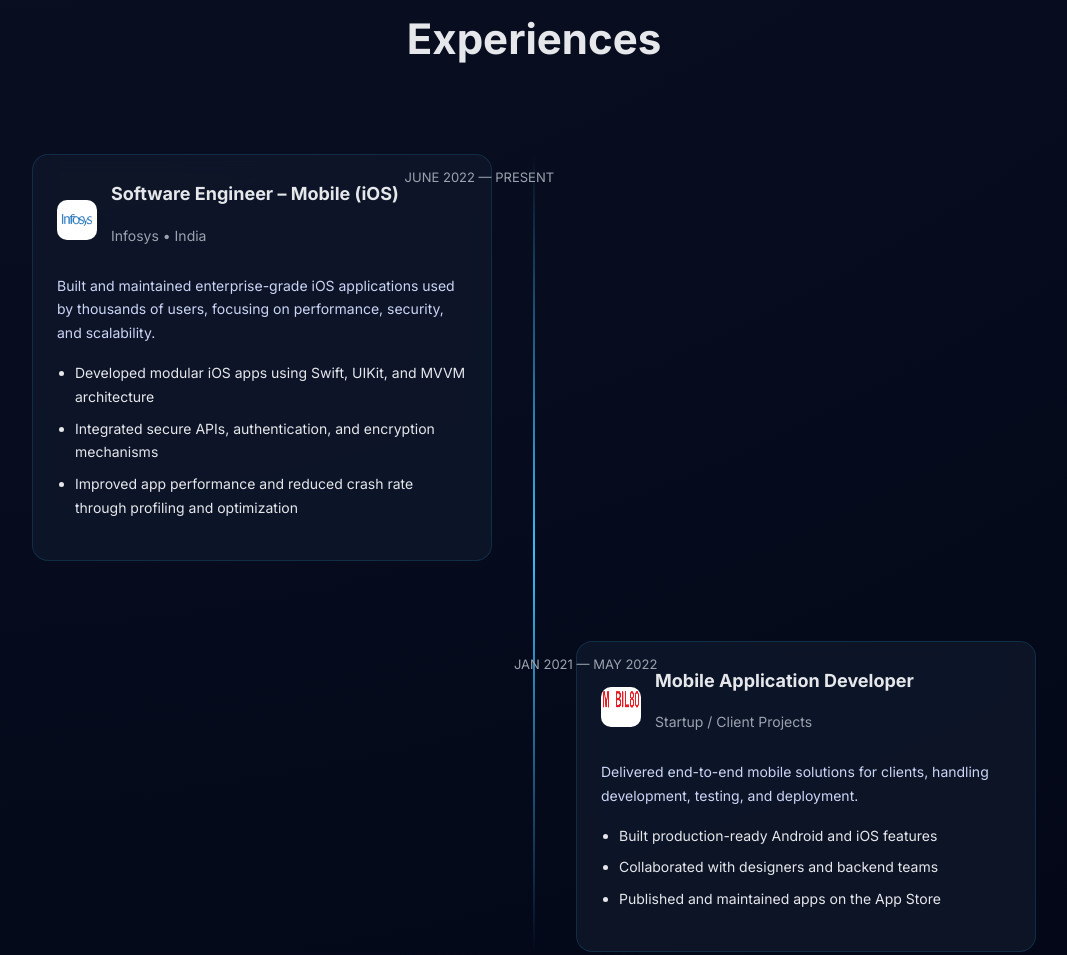
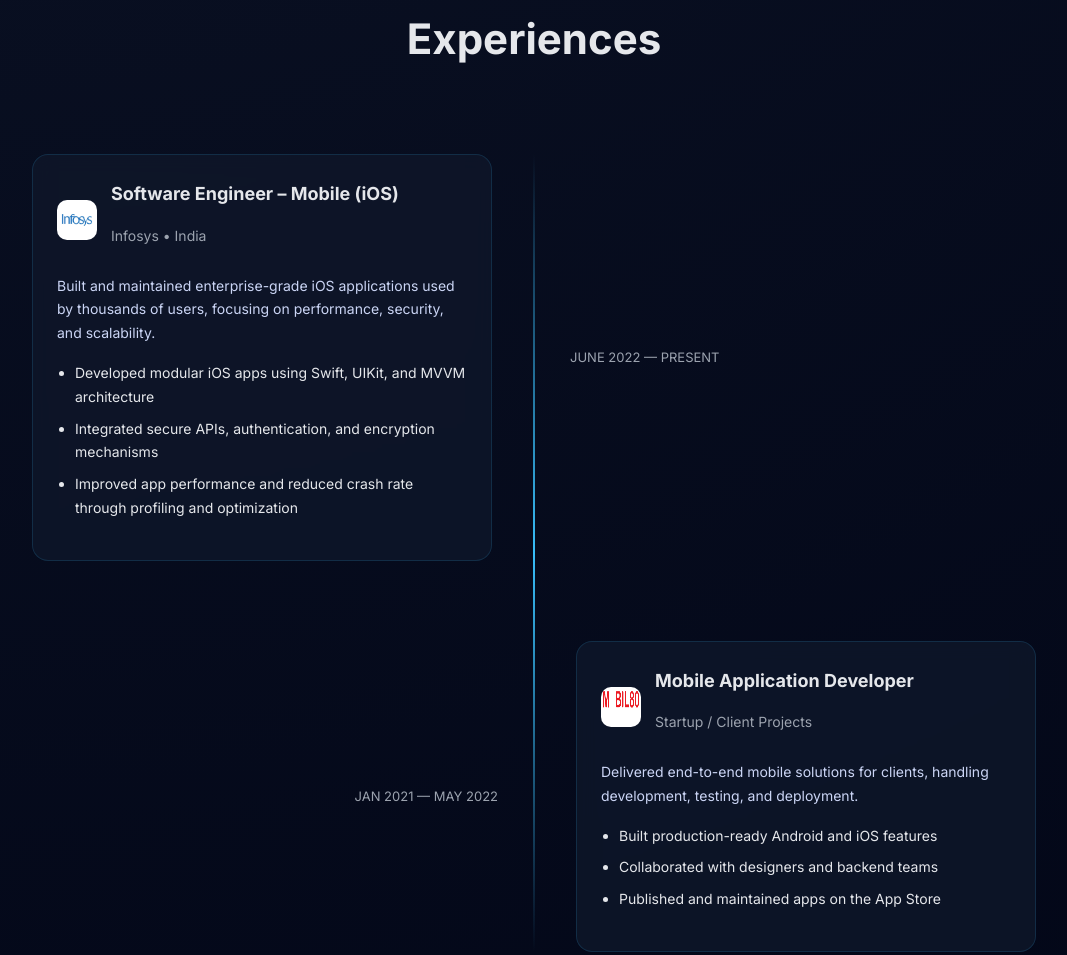
Before and after one commit to nazmin123/nazmin123.github.io, a plain HTML site: page index.html in a window 1280 px wide. Shown: the part 1446-2401 px from the top of the page, without its empty margins (106-1173 px from the left). Drawn offline with Linux system fonts and the light colour scheme.

Commit message:
date ui enhancement

```diff
--- a/index.html
+++ b/index.html
@@ -156,6 +156,7 @@
   color: #e5e7eb;
 }
 
+
 /* /* Date */
 /* .timeline-date {
   position: absolute;
@@ -166,20 +167,46 @@
 }  */
 
     /* Date */
-.timeline-date {
+/* .timeline-date {
   position: absolute;
   margin: 12px 0;
   font-size: 13px;
   color: #9ca3af;
+} */
+    /* Timeline Date – Correct Positioning */
+
+/* Common */
+.timeline-date {
+  position: absolute;
+  top: 50%;
+  transform: translateY(-50%);
+  font-size: 13px;
+  color: #9ca3af;
+  white-space: nowrap;
 }
 
+/* LEFT card → date on RIGHT side of timeline */
+.timeline-item.left .timeline-date {
+  left: 50%;
+  margin-left: 36px;
+  text-align: left;
+}
+
+/* RIGHT card → date on LEFT side of timeline */
+.timeline-item.right .timeline-date {
+  right: 50%;
+  margin-right: 36px;
+  text-align: right;
+}
+
+/*
 .timeline-item.left .timeline-date {
   right: 48%;
 }
 
 .timeline-item.right .timeline-date {
   left: 48%;
-}
+} */
 
 /* Mobile Responsive */
 @media (max-width: 900px) {
```
